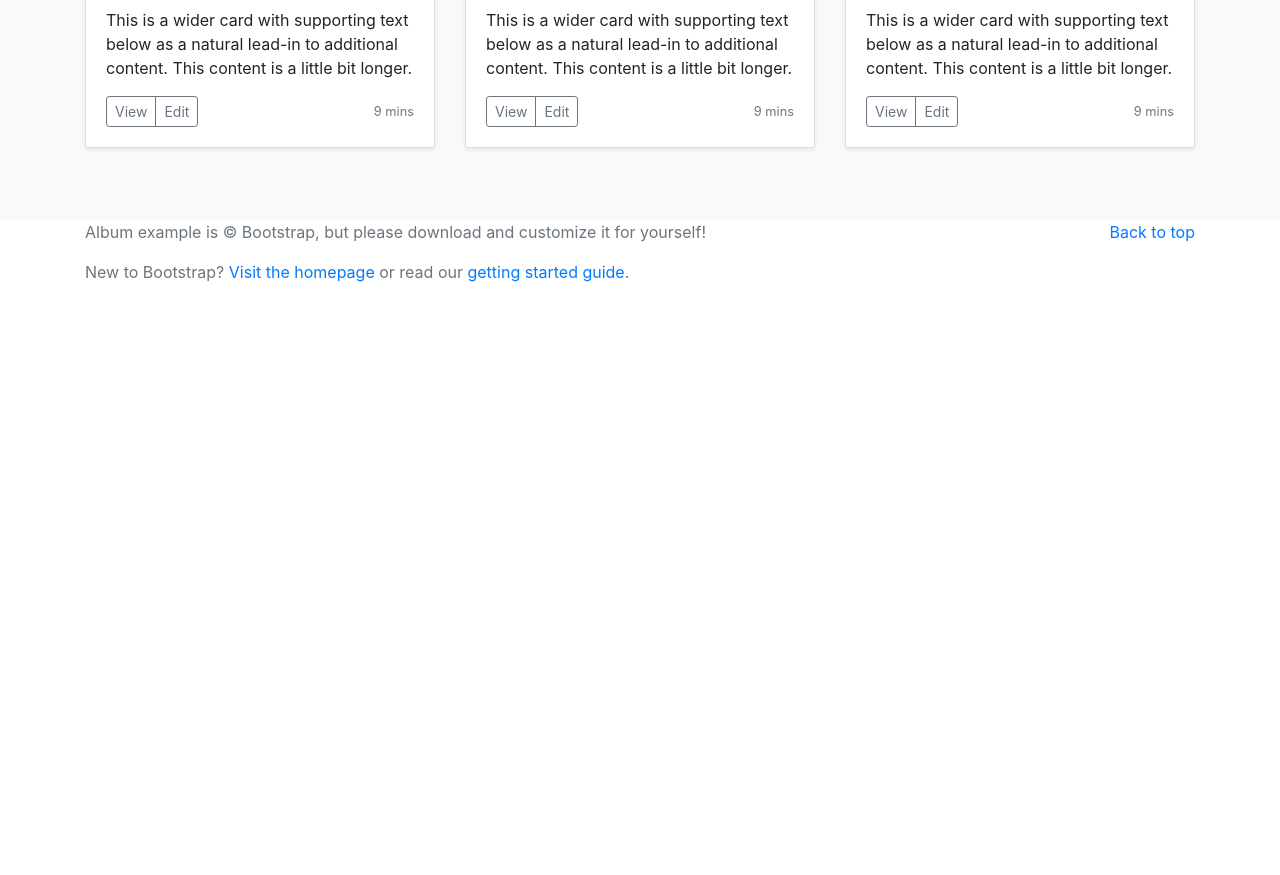
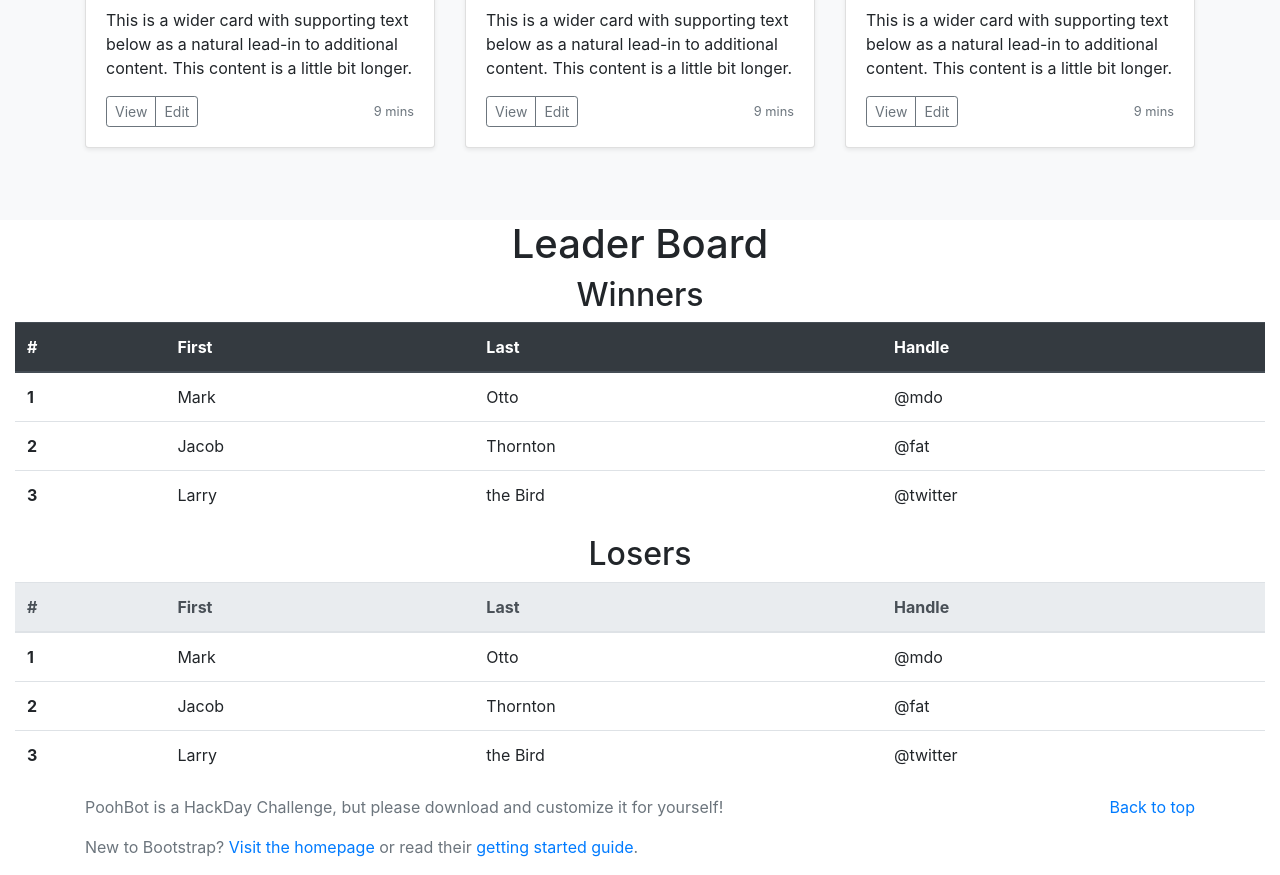
Before and after one commit to abowler2/slack-bot, a website: page index.html in a window 1280 px wide. Shown: the part 1524-2399 px from the top of the page. Before the commit the page ends 1824 px from the top, so only its background shows below. Drawn offline with nearby package versions, Linux system fonts and the light colour scheme.

Commit message:
added a leader board

```diff
--- a/index.html
+++ b/index.html
@@ -200,6 +200,78 @@
               </div>
             </div>
           </div>
+<section class="row">
+  <section class="col-12 text-center">
+<h1> Leader Board </h1>
+
+  </section>
+</section>
+
+          <section class=" col-12">
+              <table class="table">
+                <h2 class="text-center">Winners</h2>
+                  <thead id="navComponent" class=" thead-dark">
+                    <tr>
+                      <th scope="col">#</th>
+                      <th scope="col">First</th>
+                      <th scope="col">Last</th>
+                      <th scope="col">Handle</th>
+                    </tr>
+                  </thead>
+                  <tbody>
+                    <tr>
+                      <th scope="row">1</th>
+                      <td>Mark</td>
+                      <td>Otto</td>
+                      <td>@mdo</td>
+                    </tr>
+                    <tr>
+                      <th scope="row">2</th>
+                      <td>Jacob</td>
+                      <td>Thornton</td>
+                      <td>@fat</td>
+                    </tr>
+                    <tr>
+                      <th scope="row">3</th>
+                      <td>Larry</td>
+                      <td>the Bird</td>
+                      <td>@twitter</td>
+                    </tr>
+                  </tbody>
+                </table>
+                <h2 class="text-center">Losers </h2>
+                <table class="table">
+                  <thead class="thead-light">
+                    <tr>
+                      <th scope="col">#</th>
+                      <th scope="col">First</th>
+                      <th scope="col">Last</th>
+                      <th scope="col">Handle</th>
+                    </tr>
+                  </thead>
+                  <tbody>
+                    <tr>
+                      <th scope="row">1</th>
+                      <td>Mark</td>
+                      <td>Otto</td>
+                      <td>@mdo</td>
+                    </tr>
+                    <tr>
+                      <th scope="row">2</th>
+                      <td>Jacob</td>
+                      <td>Thornton</td>
+                      <td>@fat</td>
+                    </tr>
+                    <tr>
+                      <th scope="row">3</th>
+                      <td>Larry</td>
+                      <td>the Bird</td>
+                      <td>@twitter</td>
+                    </tr>
+                  </tbody>
+                </table>
+
+          </section>
 
         </main>
 
@@ -208,8 +280,8 @@
             <p class="float-right">
               <a href="#">Back to top</a>
             </p>
-            <p>Album example is © Bootstrap, but please download and customize it for yourself!</p>
-            <p>New to Bootstrap? <a href="https://getbootstrap.com/">Visit the homepage</a> or read our <a href="/docs/4.4/getting-started/introduction/">getting started guide</a>.</p>
+            <p>PoohBot is a HackDay Challenge, but please download and customize it for yourself!</p>
+            <p>New to Bootstrap? <a href="https://getbootstrap.com/">Visit the homepage</a> or read their <a href="/docs/4.4/getting-started/introduction/">getting started guide</a>.</p>
           </div>
         </footer>
     <!-- Optional JavaScript -->
```
